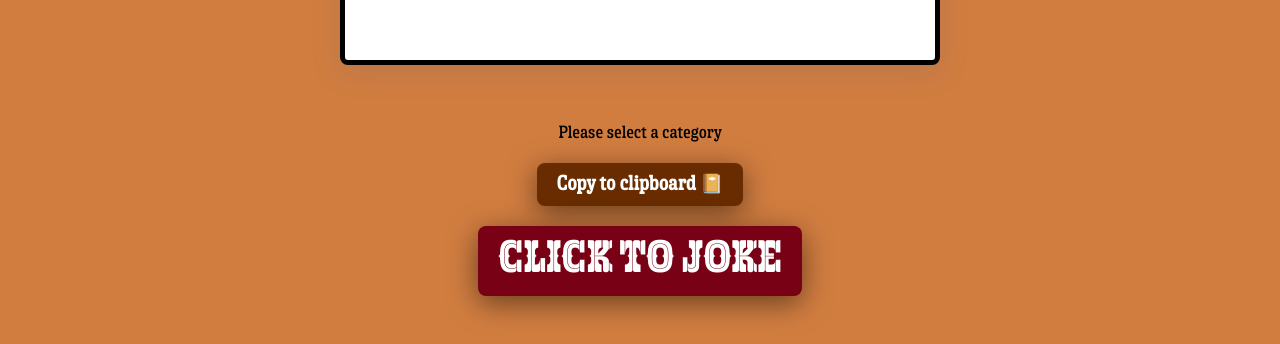
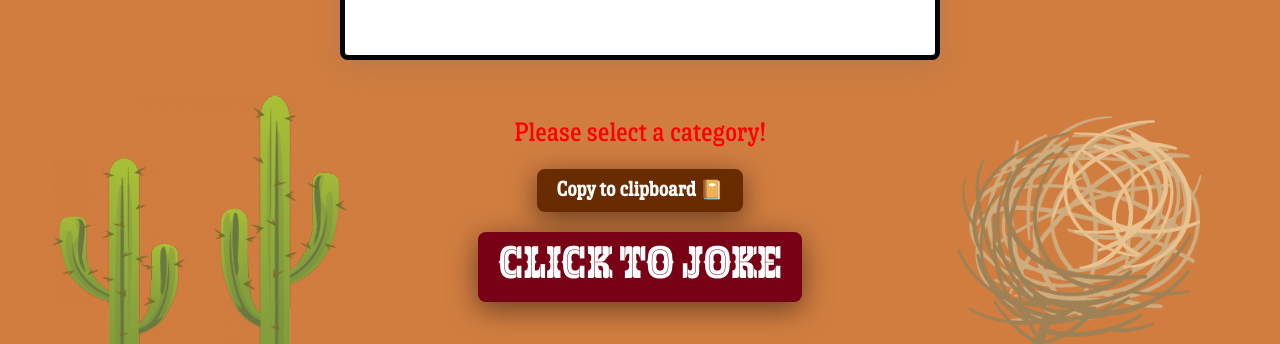
Before and after one commit to Luca-Landri/Chuck-Norris-jokes, a React (Vite) app: page / in a window 1280 px wide. Both pictures are taken after a click on the button "Click to joke". Shown: the part 456-800 px from the top of the page. Built offline with nearby package versions, Linux system fonts and the light colour scheme; no server answers.

Commit message:
Feat: Added style and images

```diff
--- a/src/App.jsx
+++ b/src/App.jsx
@@ -40,11 +40,14 @@ function App() {
           <Joke joke={joke}/>
         </div>
         <div className='buttons'>
-          {error && <p className='error'>Please select a category</p>}
+          {error && <p className='error'>Please select a category!</p>}
           <Button text="Copy to clipboard 📔" type="copy" action={copyToClipboard({joke})}/>
           <Button text="Click to joke" type="primary" action={() => generateJoke()}
           />
         </div>
+        <img className='cactus' src="./images/cactus.png" alt="cactus image" />
+        <img className='decoration' src="./images/decoration.png" alt="boh non so come si chiama" />
+
       </div>
   )
 }
--- a/src/App.scss
+++ b/src/App.scss
@@ -41,6 +41,28 @@
         justify-content: center;
         gap: 20px;
     }
+
+    .cactus {
+        width: 300px;
+        position: absolute;
+        bottom: 0;
+        left: 50px;
+
+        @media (max-width: 768px) {
+            display: none;
+        }
+    }
+
+    .decoration {
+        width: 300px;
+        position: absolute;
+        bottom: 0;
+        right: 50px;
+
+        @media (max-width: 768px) {
+            display: none;
+        }
+    }
 }
 
 .title {
@@ -50,3 +72,8 @@
     font-family: "Dobro-Drunk", sans-serif;
     padding-bottom: 50px;
 }
+
+.error {
+    color: red;
+    font-size: 1.5rem;
+}
```
Also changed, not shown: public/images/cactus.png (added), public/images/decoration.png (added).
